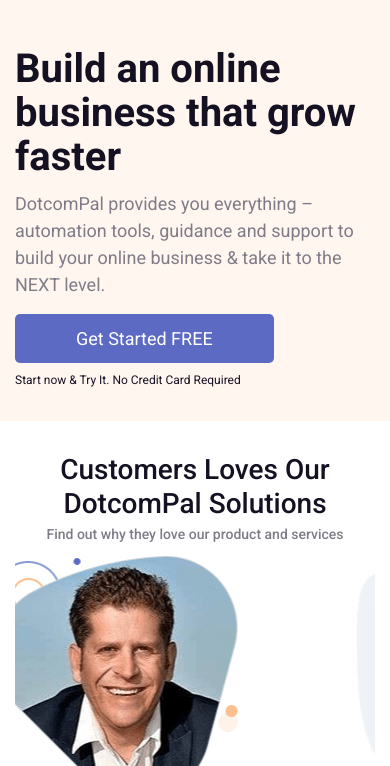
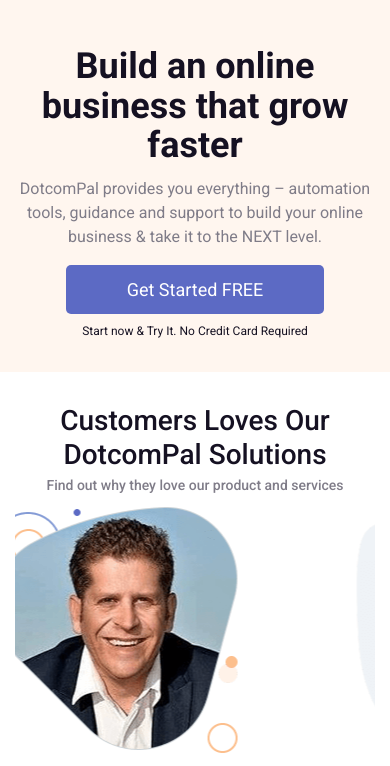
Before and after one commit to aman-maharshi/dcp-site, a plain HTML site: page index.html in a window 390 px wide. Shown: the part 65-831 px from the top of the page. Drawn offline with nearby package versions, Linux system fonts and the light colour scheme.

Commit message:
header center text on xs devices

```diff
--- a/css/_carousel.css
+++ b/css/_carousel.css
@@ -26,7 +26,7 @@
     text-decoration: none;
 }
 @media (min-width: 768px) {
-    .carousel {
+    .custom-carousel {
         padding: 4rem 0;
     }
     .carousel__desc {
--- a/css/_header.css
+++ b/css/_header.css
@@ -78,3 +78,20 @@ header {
         font-size: 3.375rem;
     }
 }
+
+
+@media (max-width: 425px) {
+    .hero__title, .hero__desc, .hero__small-text {
+        text-align: center;
+    }
+    .hero__title {
+        font-size: 2.25rem;
+    }
+    .hero__desc {
+        font-size: 1rem;
+    }
+    .hero__btn {
+        display: flex;
+        justify-content: center;
+    }
+}
```
